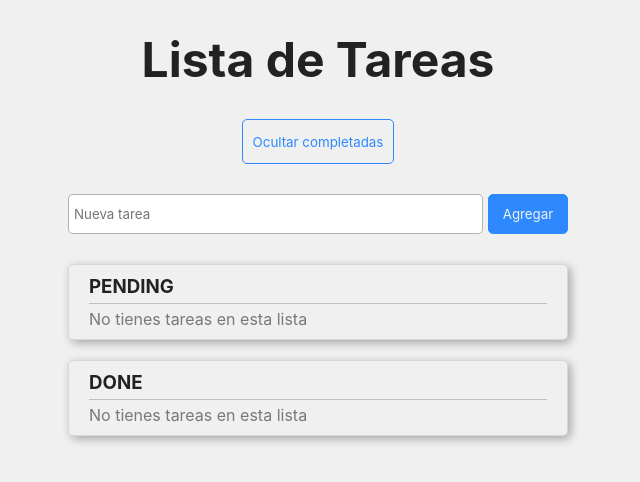
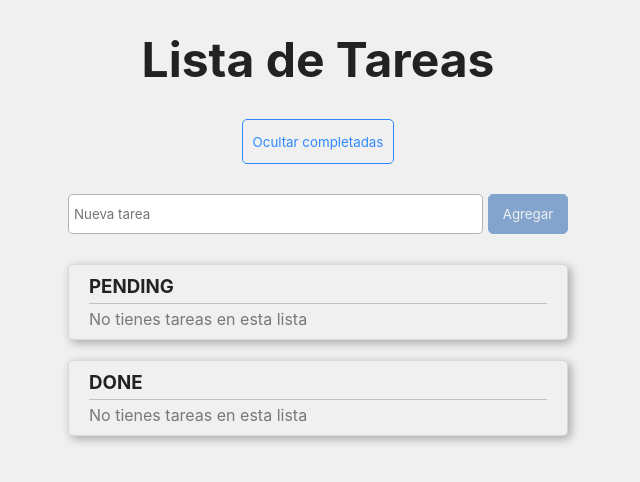
Before and after one commit to eguitler/ToDoList, a React (Create React App) app: page / in a window 1280 px wide. Shown: the top 482 px of the page, without its empty margins (322-962 px from the left). Built offline with nearby package versions, Linux system fonts and the light colour scheme.

Commit message:
refactor on Form Component: now it use useState and onSubmit returns the value of the input

```diff
--- a/src/components/Button/index.js
+++ b/src/components/Button/index.js
@@ -7,6 +7,10 @@ const ButtonStyled = styled.button`
     border-radius: 5px;
     padding: 5px 10px;
     cursor: pointer;
+    user-select: none;
+    opacity: 1;
+    filter: saturate(1);
+    transition: all 300ms;
 
     &.primary {
         background-color: #2E89FF;
@@ -19,12 +23,18 @@ const ButtonStyled = styled.button`
         border: 1px solid #2E89FF;
         color: #2E89FF;
     }
+
+    &.disabled {
+        pointer-events: none;
+        opacity: .7;
+        filter: saturate(.5)
+    }
 `;
 
-const Button = ({ text, primary = false, onClick = null }) => {
+const Button = ({ text, primary = false, onClick = null, disabled=false }) => {
     return (
         <ButtonStyled
-            className={primary ? "primary" : "default"}
+            className={`${primary ? "primary" : "default"} ${disabled ? "disabled" : ""}`}
             onClick={onClick}
         >
             {text}
--- a/src/components/Form/index.js
+++ b/src/components/Form/index.js
@@ -1,6 +1,6 @@
 import styled from "@emotion/styled";
 import Button from "components/Button";
-import React from "react";
+import React, { useState } from "react";
 
 const FormStyled = styled.form`
     height: 80px;
@@ -43,12 +43,30 @@ const FormStyled = styled.form`
     }
 `;
 
-const Form = ({ onSubmit, inputName, inputPlaceHolder, textButton }) => {
+const Form = ({ onSubmit, inputPlaceHolder, textButton }) => {
+    const [input, setInput] = useState("");
+
+    function handleChange(e) {
+        setInput(e.target.value);
+    }
+
+    function handleSubmit(e) {
+        e.preventDefault();
+        if (input) {
+            onSubmit(input);
+            setInput("");
+        }
+    }
+
     return (
-        <FormStyled onSubmit={onSubmit}>
-            <input name={inputName} placeholder={inputPlaceHolder} />
+        <FormStyled onSubmit={handleSubmit}>
+            <input
+                placeholder={inputPlaceHolder}
+                onChange={handleChange}
+                value={input}
+            />
             <div className="button-wrapper">
-                <Button text={textButton} primary={true} />
+                <Button text={textButton} primary={true} disabled={!input} />
             </div>
         </FormStyled>
     );
--- a/src/components/Task/index.js
+++ b/src/components/Task/index.js
@@ -104,14 +104,13 @@ const Task = ({ task, checked, onCheck, updateTaskDescription }) => {
         if (!showEditForm) setShowEditForm(true);
     }
 
-    function updateDescription(e) {
-        e.preventDefault();
+    function updateDescription(newDescription) {
         updateTaskDescription({
             taskId: task.id,
             tasksList: task.checked
                 ? TASKSLISTS.doneTasks
                 : TASKSLISTS.pendingTasks,
-            newDescription: e.target.edit.value,
+            newDescription: newDescription,
         });
     }
 
--- a/src/pages/Home/index.js
+++ b/src/pages/Home/index.js
@@ -58,16 +58,15 @@ const Home = ({
 }) => {
     const [showDoneTasks, setShowDoneTasks] = useState(true);
 
-    function createNewTask(e) {
-        e.preventDefault();
+
+    function createNewTask(inputValue) {
         const newTask = {
             id: _.uniqueId("task-"),
-            description: e.target.task.value,
+            description: inputValue,
             position: newPosition,
             checked: false,
         };
         addToPending(newTask);
-        e.target.task.value = "";
     }
 
     function moveTaskToDone(e) {
```
